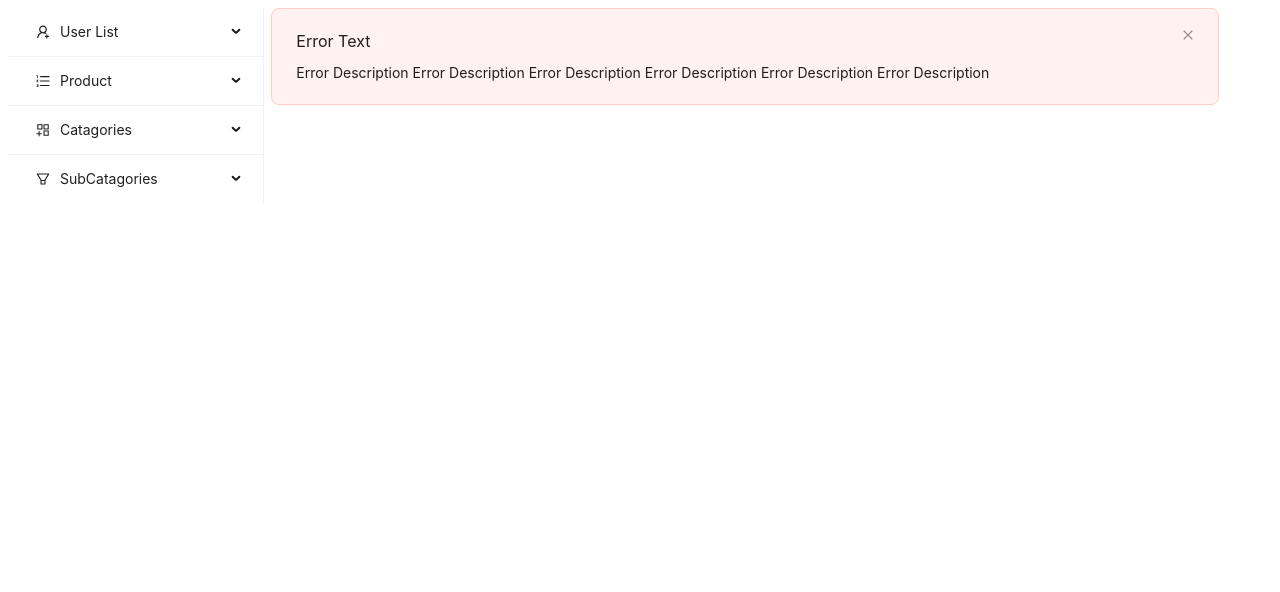
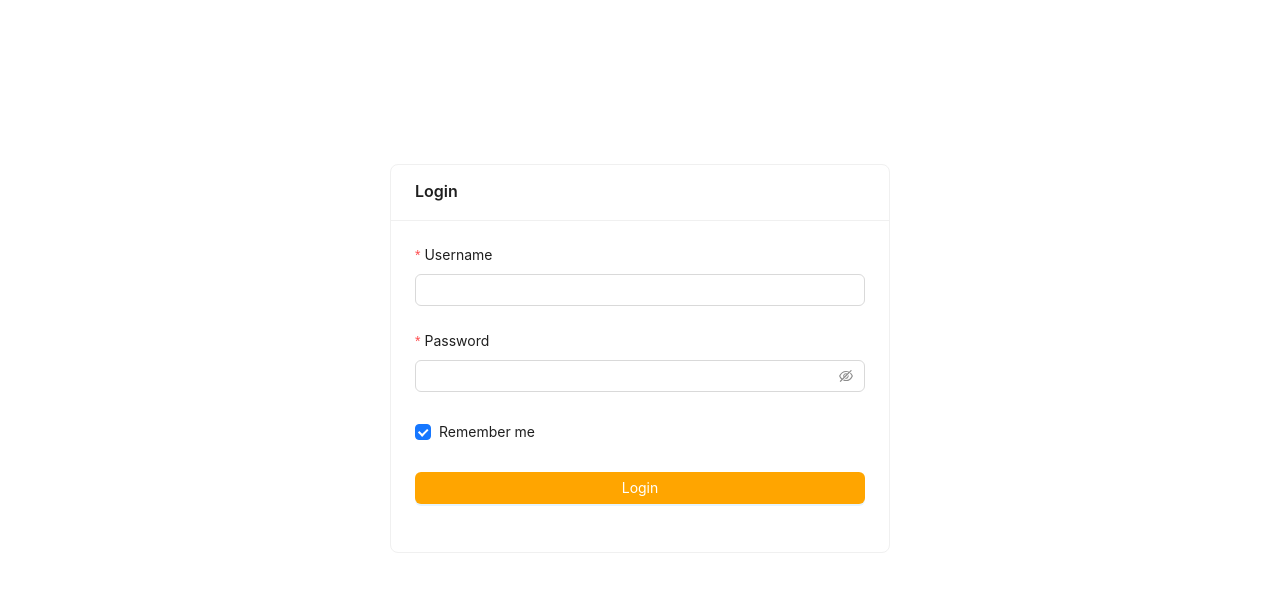
Before and after one commit to taufik69/oreby_dashboard, a React (Vite) app: page /login in a window 1280 px wide. Shown: the top 592 px of the page. Built offline with nearby package versions, Linux system fonts and the light colour scheme.

Commit message:
login page design sone

```diff
--- a/src/App.jsx
+++ b/src/App.jsx
@@ -11,11 +11,14 @@ import AddProduct from "./Component/AddProduct";
 import AllProducts from "./Component/AllProducts";
 import AllProductVariant from "./Component/AllProductVariant";
 import Registration from "./Component/Registration/Registration";
+import Login from "./Component/Login/Login";
 
 const router = createBrowserRouter(
   createRoutesFromElements(
     <Route>
       <Route path="/registration" element={<Registration />}></Route>
+      <Route path="/login" element={<Login />}></Route>
+
       <Route path="/" element={<Home />}>
         <Route path="/merchant" element={<Merchant />}></Route>
         <Route path="/addProduct" element={<AddProduct />}></Route>
--- /dev/null
+++ b/src/Component/Login/Login.jsx
@@ -0,0 +1,109 @@
+import React, { useState } from "react";
+import { Card, Spin, Button, Checkbox, Form, Input } from "antd";
+
+const onFinish = (values) => {
+  console.log("Success:", values);
+};
+const onFinishFailed = (errorInfo) => {
+  console.log("Failed:", errorInfo);
+};
+const Login = () => {
+  const [loading, setloading] = useState(false);
+
+  return (
+    <div
+      style={{
+        display: "flex",
+        justifyContent: "center",
+        alignItems: "center",
+        height: "calc(100vh - 100px)",
+      }}
+    >
+      <Card
+        title="Login"
+        style={{
+          width: 500,
+          margin: "auto",
+        }}
+      >
+        <Form
+          layout="vertical"
+          name="basic"
+          wrapperCol={{
+            span: 24,
+          }}
+          style={{
+            maxWidth: 600,
+          }}
+          initialValues={{
+            remember: true,
+          }}
+          onFinish={onFinish}
+          onFinishFailed={onFinishFailed}
+          autoComplete="off"
+        >
+          <Form.Item
+            label="Username"
+            name="username"
+            rules={[
+              {
+                required: true,
+                message: "Please input your username!",
+              },
+            ]}
+          >
+            <Input />
+          </Form.Item>
+
+          <Form.Item
+            label="Password"
+            name="password"
+            rules={[
+              {
+                required: true,
+                message: "Please input your password!",
+              },
+            ]}
+          >
+            <Input.Password />
+          </Form.Item>
+
+          <Form.Item
+            name="remember"
+            valuePropName="checked"
+            wrapperCol={{
+              offset: 0,
+              span: 16,
+            }}
+          >
+            <Checkbox>Remember me</Checkbox>
+          </Form.Item>
+
+          <Form.Item
+            wrapperCol={{
+              offset: 0,
+              span: 24,
+            }}
+          >
+            <Button
+              type="primary"
+              style={{ backgroundColor: "orange" }}
+              block
+              htmlType="submit"
+            >
+              {loading ? (
+                <Spin size="small">
+                  <div className="content" />
+                </Spin>
+              ) : (
+                "Login"
+              )}
+            </Button>
+          </Form.Item>
+        </Form>
+      </Card>
+    </div>
+  );
+};
+
+export default Login;
--- a/src/Component/Registration/Registration.jsx
+++ b/src/Component/Registration/Registration.jsx
@@ -81,9 +81,9 @@ const Registration = () => {
         });
       }
       setloading(false);
-    } catch (error) {
-      const { Error } = error.response.data;
-      toast.error(`${Error}`, {
+    } catch (err) {
+      const { error } = err.response.data;
+      toast.error(`${error}`, {
         position: "top-right",
         autoClose: 6000,
         hideProgressBar: false,
@@ -93,6 +93,7 @@ const Registration = () => {
         progress: undefined,
         theme: "colored",
       });
+      setloading(false);
     }
   };
 
```
